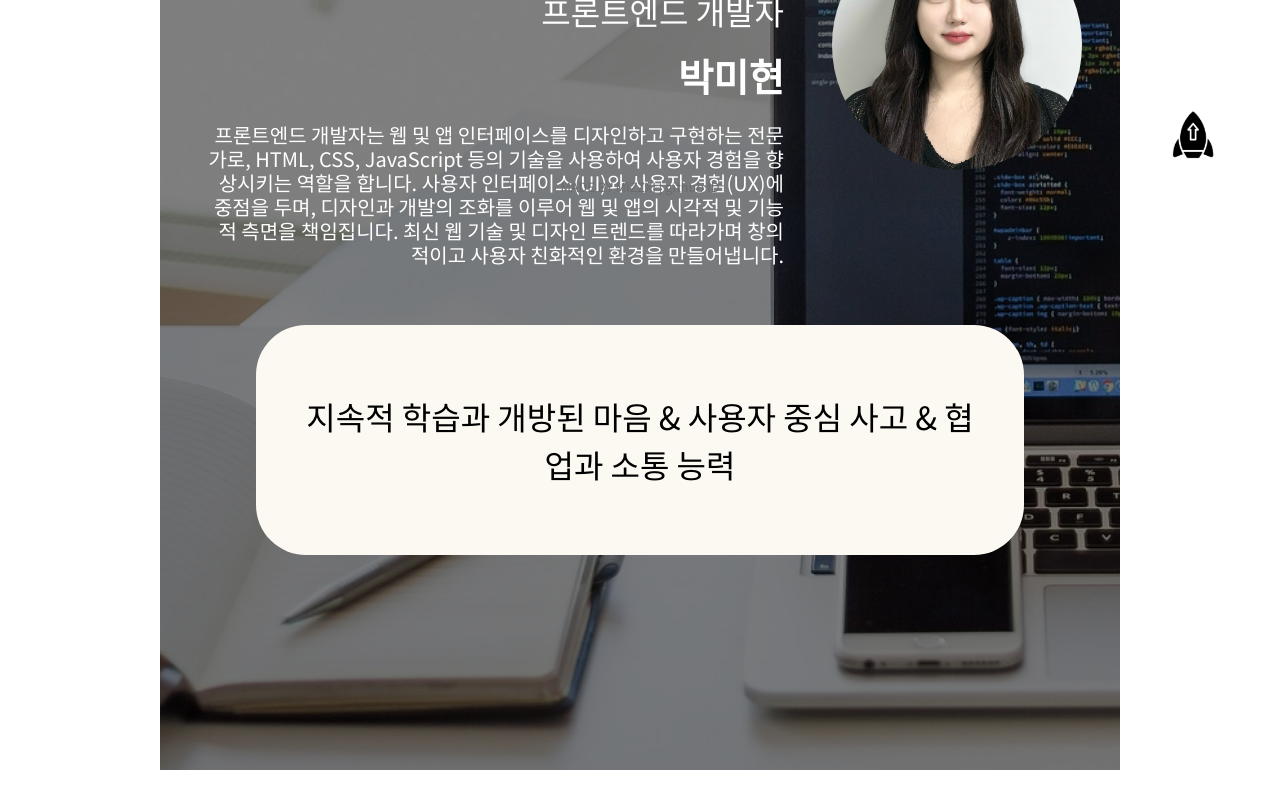
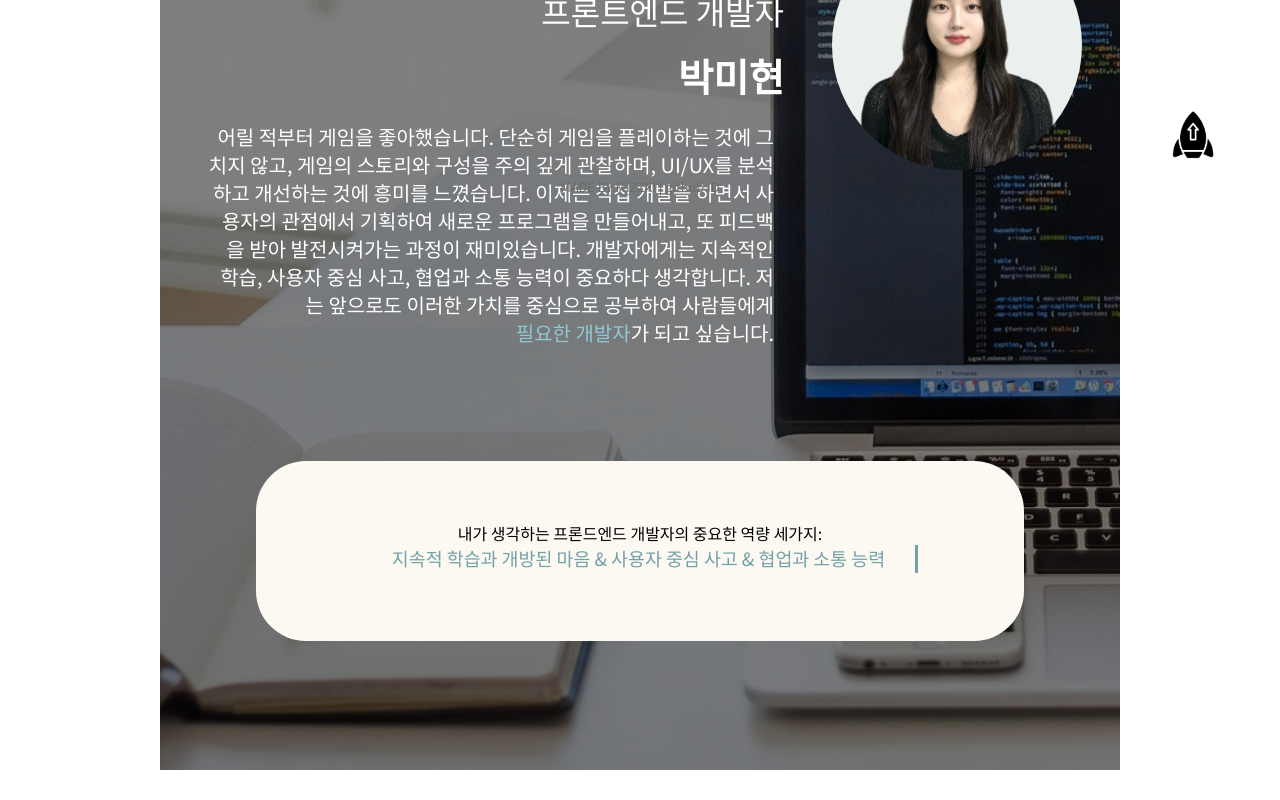
Before and after one commit to mizzxi/mizzxi-blog, a React (Create React App) app in the folder til_blog_react/: page /mizzxi-blog/myInfo in a window 1280 px wide. Shown: the part 580-1380 px from the top of the page. Built offline with nearby package versions, Linux system fonts and the light colour scheme; no server answers.

Commit message:
myinfo project 수정

```diff
--- a/til_blog_react/src/assets/css/info.css
+++ b/til_blog_react/src/assets/css/info.css
@@ -74,26 +74,58 @@
 }
 .profile h5 {
   padding-left: 40%;
+  height: 280px;
+  overflow-y: auto;
+  padding-right: 10px;
+  line-height: 1.4em;
+}
+.profile h5 div {
+  color: #92c7cf;
+  display: inline-block;
 }
 
 .profile .mind {
   position: relative;
   width: 80%;
-  height: 230px;
+  height: 180px;
   top: 300px;
   text-align: center;
   background-color: #fbf9f1;
   left: 50%;
   transform: translate(-50%);
   border-radius: 50px;
-  font-size: 2em;
   color: #000000;
-  padding: 50px;
+  padding: 30px;
+  overflow: auto;
 }
 .profile .mind p {
-  position: relative;
-  top: 50%;
-  transform: translateY(-50%);
+  padding-top: 30px;
+  font-size: 1em;
+}
+#typingWrapper {
+  /*This part is important for centering*/
+  display: grid;
+  place-items: center;
+}
+#typing {
+  font-size: 1.15em;
+  color: #74a1a8;
+  width: 58ch;
+  animation: typing 7s steps(50) infinite,
+    blink 0.8s step-end infinite alternate;
+  white-space: nowrap;
+  overflow: hidden;
+  border-right: 3px solid;
+}
+@keyframes typing {
+  from {
+    width: 0;
+  }
+}
+@keyframes blink {
+  50% {
+    border-color: transparent;
+  }
 }
 
 .skillsP1 {
@@ -222,6 +254,7 @@
   transform: translate(-50%);
   width: 80%;
   height: 400px;
+  padding: 50px;
   margin-bottom: 150px;
   background-color: #e5e1da;
   border-radius: 50px;
@@ -239,43 +272,19 @@
 }
 
 .project img {
-  position: relative;
-  left: 10%;
+  position: absolute;
   top: 50%;
-  transform: translateY(-50%);
-  width: 250px;
-  height: 250px;
-  border-radius: 50%;
+  left: 50%;
+  transform: translate(-50%, -50%);
+  width: 90%;
+  height: 85%;
+  border-radius: 20px;
+  float: left;
 }
-.project2 img {
-  left: 90%;
-  transform: translate(-250px, -50%);
+
+#projectText {
 }
-.project img:hover {
-  width: 500px;
-  height: auto;
-  border-radius: 10px;
-}
-.project2 img:hover {
-  left: 60%;
-}
-@media screen and (max-width: 1123px) {
-  .project img {
-    width: 130px;
-    height: 130px;
-    left: 5%;
-    top: 15%;
-    transform: translateY(-15%);
-  }
-  .project2 img {
-    left: 90%;
-    left: 95%;
-    transform: translate(-130px, -15%);
-  }
-  .project2 img:hover {
-    left: 32%;
-  }
-}
+
 .contact {
   position: relative;
   top: 400px;
--- a/til_blog_react/src/index.js
+++ b/til_blog_react/src/index.js
@@ -16,6 +16,7 @@ export const Node = require("./assets/images/ico/skills/node.png");
 export const Python = require("./assets/images/ico/skills/python.png");
 export const ReactIco = require("./assets/images/ico/skills/react.png");
 export const Spring = require("./assets/images/ico/skills/spring.png");
+export const Elastic = require("./assets/images/ico/skills/elastic.png");
 
 const root = ReactDOM.createRoot(document.getElementById("root"));
 root.render(
--- a/til_blog_react/src/pages/post/myInfo.js
+++ b/til_blog_react/src/pages/post/myInfo.js
@@ -2,6 +2,7 @@ import React, { useState, useEffect } from "react";
 import "../../assets/css/info.css";
 import PROFILEPHOTO from "../../assets/images/study/profilePhoto.jpg";
 import PROJECT1 from "../../assets/images/study/main_dali.jpg";
+import PROJECT2 from "../../assets/images/study/main_graph.jpg";
 import {
   Aws,
   Bigquery,
@@ -16,6 +17,7 @@ import {
   Python,
   ReactIco,
   Spring,
+  Elastic,
 } from "../..";
 import { Tooltip as ReactTooltip } from "react-tooltip";
 
@@ -38,10 +40,10 @@ export default function MyInfo() {
     if (window.scrollY == 0) {
       setSkillLineTop("hidden");
       setSkillLineDown("hidden");
-    } else if (window.scrollY >= 3 && window.scrollY < 700) {
+    } else if (window.scrollY >= 3 && window.scrollY < 600) {
       setSkillTitle("hidden");
       setProfileTitle("slide-in-right");
-    } else if (window.scrollY >= 700 && window.scrollY < 1000) {
+    } else if (window.scrollY >= 500 && window.scrollY < 1000) {
       setSkillLineTop("scale-up-ver-top");
     } else if (window.scrollY >= 1050 && window.scrollY < 1900) {
       setProfileTitle("hidden");
@@ -57,6 +59,10 @@ export default function MyInfo() {
     }
   };
 
+  const [project, setProject] = useState("project");
+
+  const projectClick = () => {};
+
   return (
     /* jshint ignore:start */
     <>
@@ -66,22 +72,31 @@ export default function MyInfo() {
           <h1 className={profileTitle}>About Me</h1>
           <img src={PROFILEPHOTO} />
           <h2>
-            프론트엔드 개발자{" "}
+            프론트엔드 개발자
             <div className="">
               <p>박미현</p>
             </div>
             <h5>
-              프론트엔드 개발자는 웹 및 앱 인터페이스를 디자인하고 구현하는
-              전문가로, HTML, CSS, JavaScript 등의 기술을 사용하여 사용자 경험을
-              향상시키는 역할을 합니다. 사용자 인터페이스(UI)와 사용자
-              경험(UX)에 중점을 두며, 디자인과 개발의 조화를 이루어 웹 및 앱의
-              시각적 및 기능적 측면을 책임집니다. 최신 웹 기술 및 디자인
-              트렌드를 따라가며 창의적이고 사용자 친화적인 환경을 만들어냅니다.
+              어릴 적부터 게임을 좋아했습니다. 단순히 게임을 플레이하는 것에
+              그치지 않고, 게임의 스토리와 구성을 주의 깊게 관찰하며, UI/UX를
+              분석하고 개선하는 것에 흥미를 느꼈습니다. 이제는 직접 개발을
+              하면서 사용자의 관점에서 기획하여 새로운 프로그램을 만들어내고, 또
+              피드백을 받아 발전시켜가는 과정이 재미있습니다. 개발자에게는
+              지속적인 학습, 사용자 중심 사고, 협업과 소통 능력이 중요하다
+              생각합니다. 저는 앞으로도 이러한 가치를 중심으로 공부하여
+              사람들에게 <div>필요한 개발자</div>가 되고 싶습니다.
             </h5>
           </h2>
           <div className="mind">
             <p>
-              지속적 학습과 개방된 마음 & 사용자 중심 사고 & 협업과 소통 능력
+              내가 생각하는 프론드엔드 개발자의 중요한 역량 세가지:
+              <br />
+              <div id="typingWrapper">
+                <div id="typing">
+                  지속적 학습과 개방된 마음 & 사용자 중심 사고 & 협업과 소통
+                  능력
+                </div>
+              </div>
             </p>
           </div>
         </div>
@@ -173,6 +188,12 @@ export default function MyInfo() {
                 </span>
                 <span
                   data-tooltip-id="skill-tooltip"
+                  data-tooltip-content={"ElasticSearch & Kibana [tried]"}
+                >
+                  <img src={Elastic} />
+                </span>
+                <span
+                  data-tooltip-id="skill-tooltip"
                   data-tooltip-content={"Github"}
                 >
                   <img src={Github} />
@@ -191,14 +212,22 @@ export default function MyInfo() {
           <div className="projectCover" />
           <h1 className={projectTitle}>Projects</h1>
           <div className="projectMain">
-            <a className="project1" href="project-dali">
+            <a className="project1" onClick={projectClick}>
               <div className="project">
                 <img src={PROJECT1} />
+                <div id="projectText">
+                  {/* <h4>여성 의류 쇼핑몰 전략 대시보드 제작</h4>
+                  <p>
+                    여성 의류 쇼핑몰 달리호텔의 제품, 고객, 매출 등의 데이터를
+                    수집 가공하여 판매성과 및 추세를 파악할 수 있는 대시보드
+                    제작 프로젝트
+                  </p> */}
+                </div>
               </div>
             </a>
             <a className="project2" href="/">
               <div className="project">
-                <img src={PROJECT1} />
+                <img src={PROJECT2} />
               </div>
             </a>
             <a className="project3" href="/">
```
Also changed, not shown: til_blog_react/src/assets/images/ico/skills/elastic.png (added), til_blog_react/src/assets/images/study/profilePhoto.jpg.
